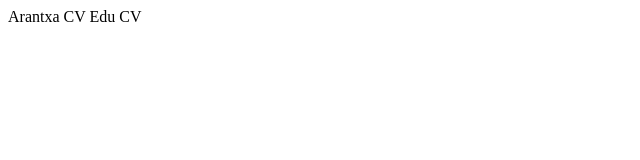
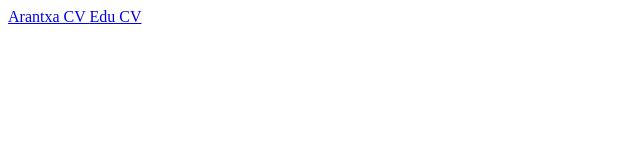
Before and after one commit to Arantxa-Cue/202201-W1CH1-edu-ruiz-arantxa-cuello, a plain HTML site: page Nuestros_CV.html in a window 1280 px wide. Shown: the whole page, without its empty margins (0-640 px from the left). Drawn offline with Linux system fonts and the light colour scheme.

Commit message:
Modified link tag

```diff
--- a/Nuestros_CV.html
+++ b/Nuestros_CV.html
@@ -8,8 +8,8 @@
 </head>
 <body>
   <header>
-    <link rel="stylesheet" href="Arantxa_cv.html">Arantxa CV
-    <link rel="stylesheet" href="EduCV.html">Edu CV
+    <a rel="stylesheet" href="Arantxa_cv.html">Arantxa CV </a>
+    <a rel="stylesheet" href="EduCV.html">Edu CV</a>
   </header>
 
 </body>
```
